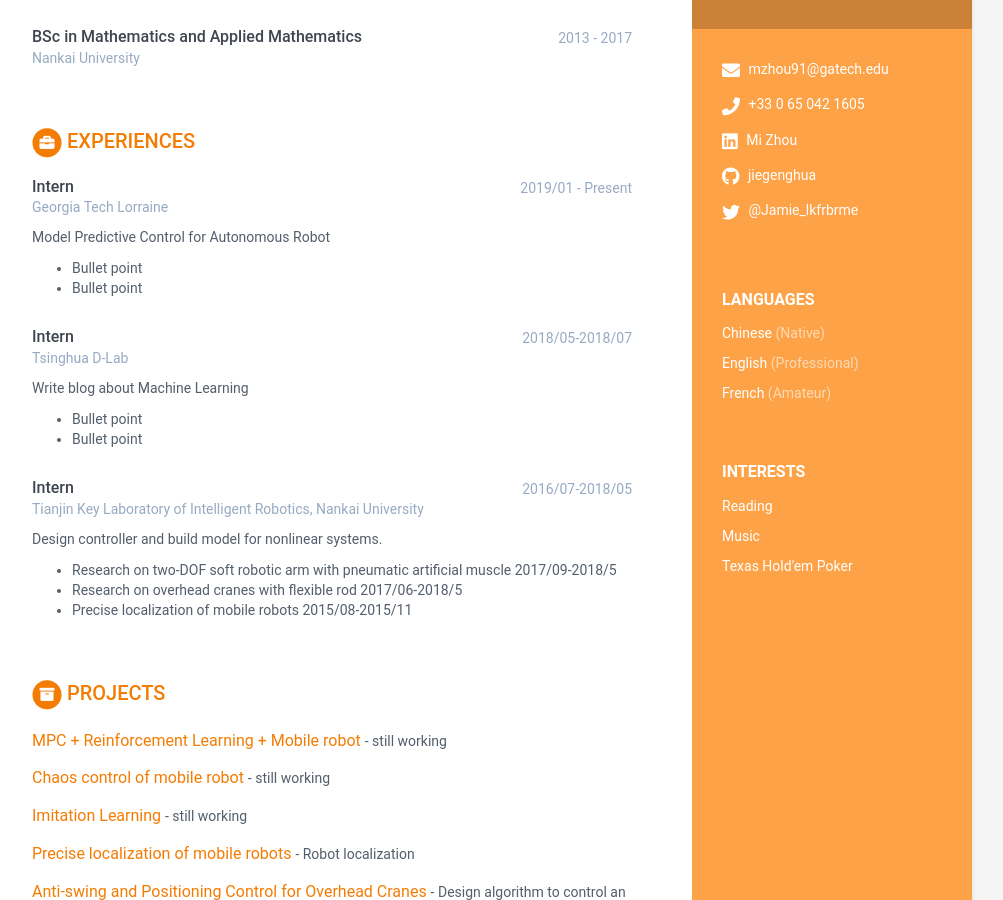
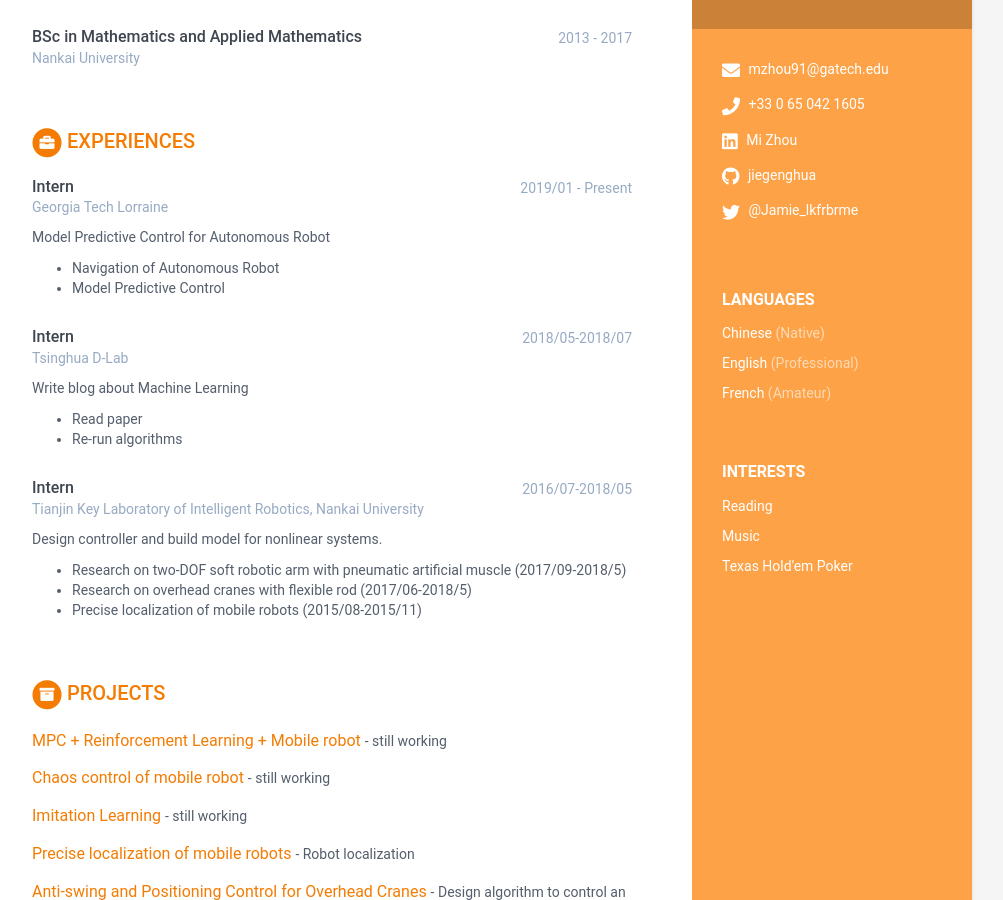
Before and after one commit to jiegenghua/MiZhou-cv, a Jekyll site: the page built from index.html, in a window 1280 px wide and 900 px high, scrolled down 251 px. Shown: the whole window, without its empty margins (168-1171 px from the left). Built offline with Jekyll 4.4.1, drawn with Linux system fonts in a browser that asks for light colours.

Commit message:
Update data.yml

```diff
--- a/_data/data.yml
+++ b/_data/data.yml
@@ -66,8 +66,8 @@ experiences:
       details: |
         Model Predictive Control for Autonomous Robot
 
-          - Bullet point
-          - Bullet point
+          - Navigation of Autonomous Robot
+          - Model Predictive Control
 
     - role: Intern
       time: 2018/05-2018/07
@@ -75,8 +75,8 @@ experiences:
       details: |
         Write blog about Machine Learning
 
-          - Bullet point
-          - Bullet point
+          - Read paper
+          - Re-run algorithms
 
     - role: Intern
       time: 2016/07-2018/05
@@ -84,9 +84,9 @@ experiences:
       details: |
         Design controller and build model for nonlinear systems.
 
-          - Research on two-DOF soft robotic arm with pneumatic artificial muscle 2017/09-2018/5
-          - Research on overhead cranes with flexible rod 2017/06-2018/5
-          - Precise localization of mobile robots 2015/08-2015/11
+          - Research on two-DOF soft robotic arm with pneumatic artificial muscle  (2017/09-2018/5)
+          - Research on overhead cranes with flexible rod                          (2017/06-2018/5)
+          - Precise localization of mobile robots                                  (2015/08-2015/11)
 
 projects:
     title: Projects
```
